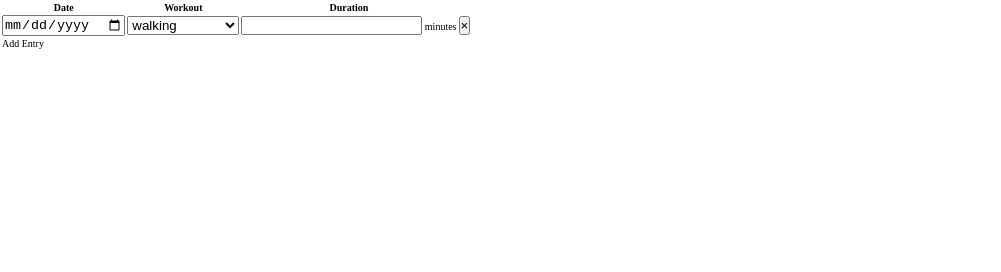
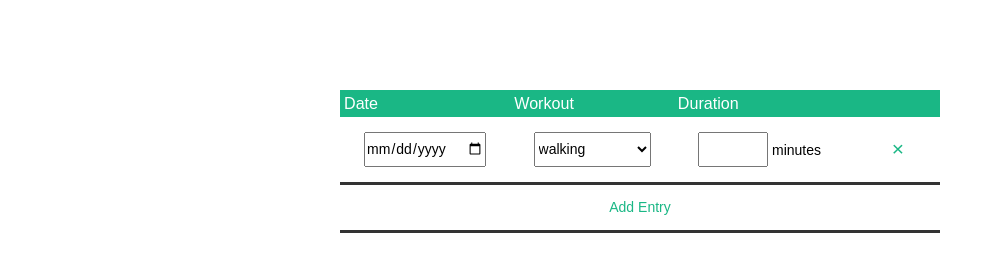
Before and after one commit to TabotCharlesBessong/RandomProject, a plain HTML site: page workoutSurvey/index.html in a window 1280 px wide. Shown: the whole page, without its empty margins (0-1001 px from the left). Drawn offline with Linux system fonts and the light colour scheme.

Commit message:
added the styling

```diff
--- a/workoutSurvey/index.html
+++ b/workoutSurvey/index.html
@@ -20,7 +20,7 @@
           <th></th>
         </tr>
       </thead>
-      <tbody class="enteries">
+      <tbody class="tracker__enteries">
         <tr class="tracker__row" >
           <td>
             <input type="date" class="tracker__date" >
@@ -43,7 +43,7 @@
           </td>
 
           <td>
-            <button type="button" class="tracker__btn" >
+            <button type="button" class="tracker__btn tracker__add" >
               &times;
             </button>
           </td>
--- a/workoutSurvey/styles.css
+++ b/workoutSurvey/styles.css
@@ -5,6 +5,112 @@
   box-sizing: border-box;
 }
 
-body{
+html{
   font-size: 62.5%;
 }
+
+body{
+  display: flex;
+  align-items: center;
+  justify-content: center;
+}
+
+.tracker{
+ font-size: 1.4rem;
+ border-collapse: collapse;
+ width: 600px;
+ margin-top: 15%;
+ overflow: scroll;
+}
+
+.tracker,
+.tracker * {
+  font-family: sans-serif;
+}
+
+.tracker th{
+  font-size: 1.15em;
+  text-align: left;
+  font-weight: normal;
+  color: #fff;
+  background: #1ab785;
+}
+
+.tracker th,
+.tracker td{
+  padding: 0.75em;
+}
+
+.tracker__entries  .tracker__row{
+  background: #eee;
+}
+
+.tracker__entries  .tracker__row:nth-child(odd){
+  background: #ccc;
+}
+
+.tracker__date ,
+.tracker__workout,
+.tracker__duration{
+  display: inline-block;
+  box-sizing: border-box;
+  font-size: 1em;
+  height: 2.5em;
+  padding: 0.5em 0;
+  bottom: none;
+  outline: none;
+}
+
+.tracker__duration{
+  width: 5em;
+  text-align: right;
+}
+
+.tracker__btn{
+  display: flex;
+  align-items: center;
+  justify-content: center;
+  background: none;
+  border: none;
+  outline: none;
+  color: red;
+  font-size: 1.5em;
+  margin-left: 0.5em;
+  cursor: pointer;
+  border-radius: 50%;
+}
+
+.tracker__btn:hover{
+  background:rgba(0, 0, 0, 0.1) ;
+}
+
+.tracker__row__add{
+  border-top: 3px solid #333;
+  border-bottom: 3px solid #333;
+  background: #fff;
+}
+
+.tracker__row__add td{
+  text-align: right;
+}
+
+.tracker__add{
+  display: inline-block;
+  padding: 0.8em 1em;
+  color: #1ab785;
+  cursor: pointer;
+}
+
+.tracker__add:hover{
+  background: rgba(0, 0, 0, 0.1);
+}
+
+@media screen and (min-width:550px) {
+  .tracker td{
+    text-align: center;
+  }
+  .tracker th,
+.tracker td{
+  padding: 0.25em;
+}
+}
```
